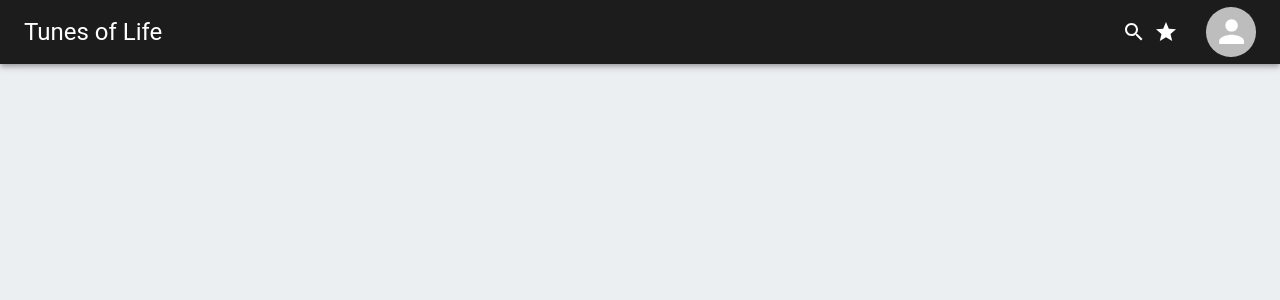
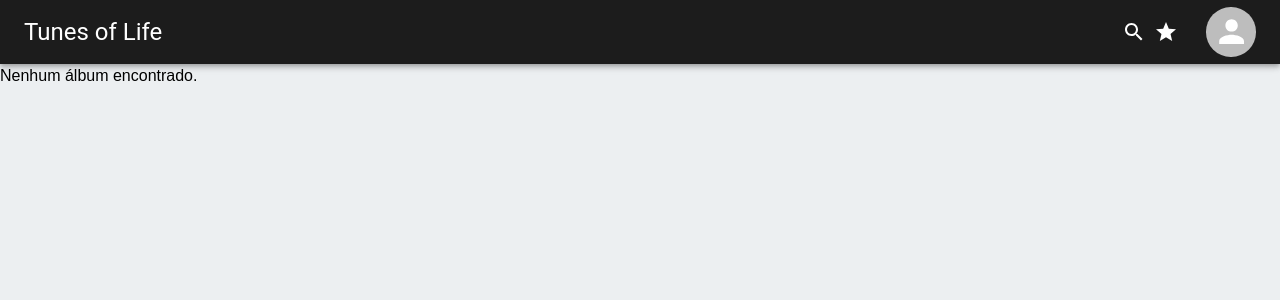
Before and after one commit to georgia-rocha/tunes-of-life, a Next.js app: page /album/1 in a window 1280 px wide. Shown: the top 300 px of the page. Built offline with nearby package versions, Linux system fonts and the light colour scheme; no server answers.

Commit message:
fix: adiciona mensagem caso não encontre albuns

```diff
--- a/src/pages/album/[id].tsx
+++ b/src/pages/album/[id].tsx
@@ -18,6 +18,7 @@ const Album: React.FC = () => {
       setMusics(musicData.results);
     } catch (error) {
       console.error('Erro ao obter músicas:', error);
+      setMusics([])
     };
   };
 
@@ -32,7 +33,8 @@ const Album: React.FC = () => {
     <BoxConatiner>
       <Header />
       <main>
-        { musics && musics.length > 0 && (
+        { musics && (
+          musics.length > 0 ?
             <BoxAlbum >
               <BoxAlbumContainer>
                 <AvatarAlbum
@@ -59,6 +61,7 @@ const Album: React.FC = () => {
               </BoxAlbumContainer>
               <CardMusic musics={musics}/>
             </BoxAlbum>
+            : <p>Nenhum álbum encontrado.</p>
         )}
       </main>
     </BoxConatiner>
```
Lines whose indentation alone changed are shown as unchanged.
